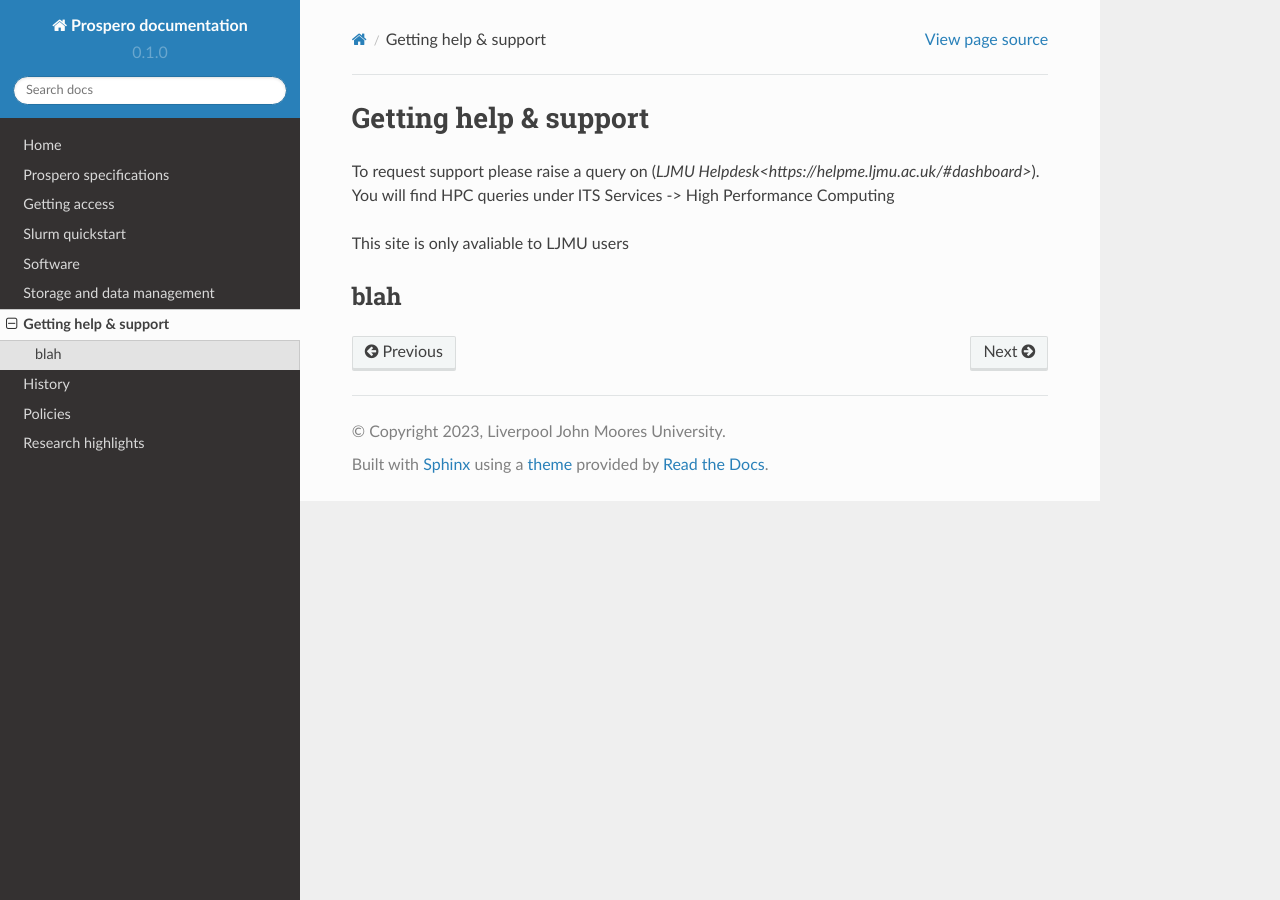
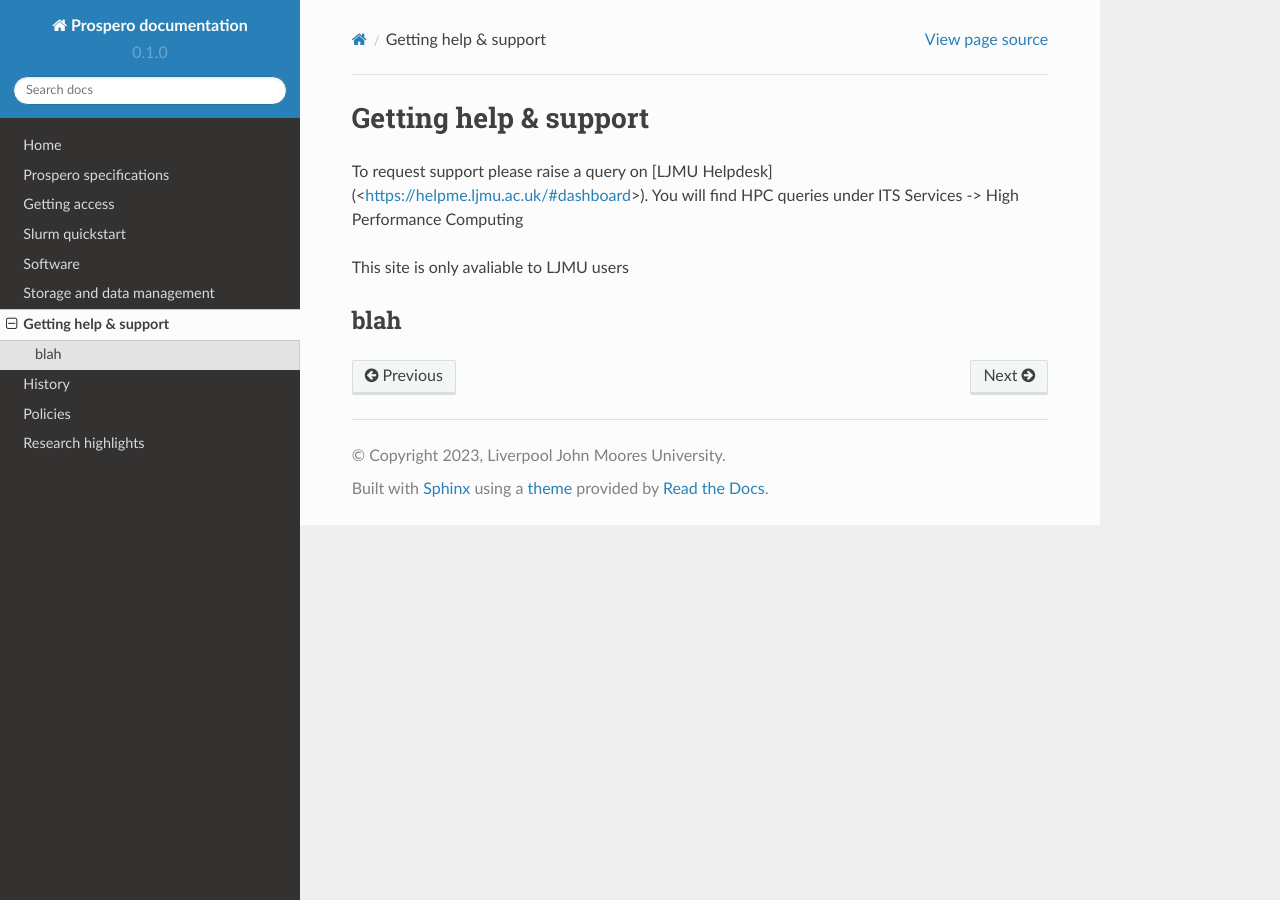
Before and after one commit to astrcrai/prospero-docs, a Sphinx documentation site: the page built from docs/source/help.rst, in a window 1280 px wide. Built offline with Sphinx 7.4.7 and the Read the Docs theme 2.0.0, drawn with Linux system fonts in a browser that asks for light colours.

Commit message:
Hyperlink fix?

```diff
--- a/docs/source/help.rst
+++ b/docs/source/help.rst
@@ -1,7 +1,7 @@
 Getting help & support
 =====
 
-To request support please raise a query on (`LJMU Helpdesk<https://helpme.ljmu.ac.uk/#dashboard>`).
+To request support please raise a query on [LJMU Helpdesk](<https://helpme.ljmu.ac.uk/#dashboard>).
 You will find HPC queries under ITS Services -> High Performance Computing
 
 This site is only avaliable to LJMU users
```
